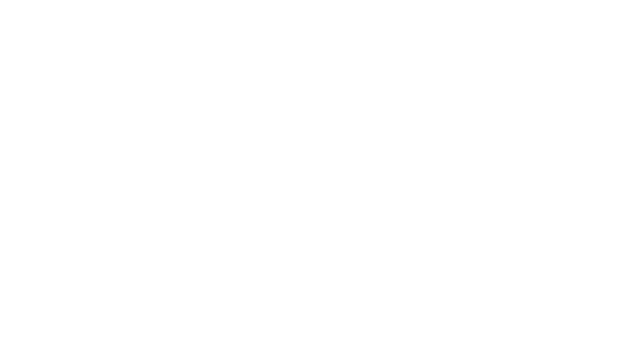
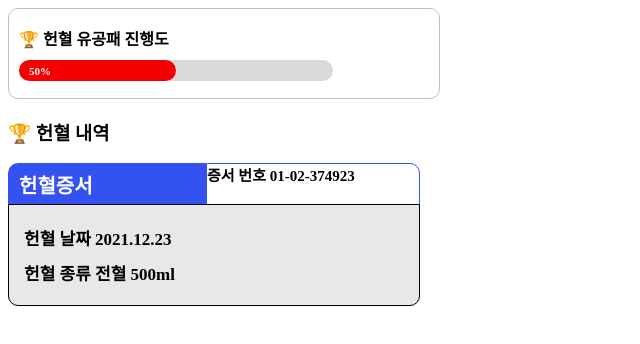
Before and after one commit to UMC-5th-Hackathon-N-Team/FE-web, a React (Create React App) app: page /progression in a window 1280 px wide. Before the commit this address had no page. Shown: the top 344 px of the page, without its empty margins (0-640 px from the left). Built offline with nearby package versions, Linux system fonts and the light colour scheme.

Commit message:
progress page

```diff
--- a/package.json
+++ b/package.json
@@ -10,6 +10,7 @@
     "react-dom": "^18.2.0",
     "react-router-dom": "^6.21.1",
     "react-scripts": "5.0.1",
+    "styled-components": "^6.1.6",
     "web-vitals": "^2.1.4"
   },
   "scripts": {
--- a/src/App.js
+++ b/src/App.js
@@ -1,6 +1,7 @@
 import { BrowserRouter, Route, Routes } from "react-router-dom";
 import Sticker from './page/my_page';
 import MyPage from './page/sticker';
+import Progression from "./page/progression";
 
 function App() {
   return (
@@ -9,6 +10,7 @@
       <Routes>
       <Route path="/sticker" element={<Sticker />} />
       <Route path="/mypage" element={<MyPage />} />
+      <Route path="/progression" element={<Progression />} />
       </Routes>
     </BrowserRouter>
   </div>
--- /dev/null
+++ b/src/components/history.jsx
@@ -0,0 +1,24 @@
+import React from 'react';
+import * as S from './history.style';
+
+function History({ date, donation_id, donation_type }) {
+  date = "2021.12.23";
+  donation_id = "01-02-374923 ";
+  donation_type = "전혈 500ml ";
+
+  return (
+      <S.CertificateContainer>
+        <S.TitleBar />
+        <S.CertificateTitle>헌혈증서</S.CertificateTitle>
+        <S.NumberBar>
+        <S.CertificateNumber>{`증서 번호 ${donation_id}`}</S.CertificateNumber>
+        </S.NumberBar>
+        <S.CardContainer>
+          <S.CardText>{`헌혈 날짜 ${date}`}</S.CardText>
+          <S.CardText>{`헌혈 종류 ${donation_type}`}</S.CardText>
+        </S.CardContainer>
+      </S.CertificateContainer>
+  );
+}
+
+export default History;
--- /dev/null
+++ b/src/components/history.style.jsx
@@ -0,0 +1,61 @@
+import styled from 'styled-components';
+
+export const CertificateContainer = styled.div`
+  width: 100%;
+  height: 100%;
+  position: relative;
+`;
+
+export const CardContainer = styled.div`
+  top: 41px;
+  position: absolute;
+  width: 410px;
+  height: 100px;
+  background: #E8E8E8;
+  border-radius:0 0 10px 10px;
+  border: 1px black solid;
+  display: flex;
+  flex-direction: column;
+  justify-content: center;
+`;
+
+export const TitleBar = styled.div`
+  width: 198px;
+  height: 41px;
+  position: absolute;
+  background: #3452F2;
+  border-top-left-radius: 10px;
+`;
+
+export const CertificateTitle = styled.div`
+  left: 11px;
+  top: 7px;
+  position: absolute;
+  color: white;
+  font-size: 20px;
+  font-weight: 600;
+`;
+
+export const NumberBar = styled.div`
+  width: 212px;
+  height: 41px;
+  left: 198px;
+  position: absolute;
+  display: flex;
+  border-top-right-radius: 10px;
+  border: 1px #3452F2 solid;
+`;
+
+
+export const CertificateNumber = styled.text`
+  color: black;
+  font-size: 15px;
+  font-weight: 600;
+`;
+
+export const CardText = styled.text`
+  padding : 5px 15px;
+  color: black;
+  font-size: 17px;
+  font-weight: bold;
+`;
--- /dev/null
+++ b/src/components/progressbar.jsx
@@ -0,0 +1,70 @@
+import React from 'react';
+import styled from 'styled-components';
+
+const ProgressBarContainer = styled.div`
+  width: 410px;
+  height: 100%;
+  padding: 17px 10px;
+  border-radius: 10px;
+  border: 1px #BFBFBF solid;
+  display: flex;
+  flex-direction: column;
+  justify-content: center;
+  align-items: flex-start;
+  gap: 10px;
+`;
+
+const Title = styled.div`
+  color: black;
+  font-size: 16px;
+  font-weight: 800;
+  word-wrap: break-word;
+`;
+
+const ProgressContainer = styled.div`
+  width: 314px;
+  height: 21px;
+  position: relative;
+`;
+
+const ProgressBarBackground = styled.div`
+  width: 100%;
+  height: 100%;
+  position: absolute;
+  background: #D9D9D9;
+  border-radius: 30px;
+`;
+
+const ProgressBarFill = styled.div`
+  width: ${({ progress }) => progress}%;
+  height: 100%;
+  position: absolute;
+  background: #F50000;
+  border-radius: 30px;
+`;
+
+const ProgressText = styled.div`
+  height: 100%;
+  padding-left : 10px;
+  position: absolute;
+  color: white;
+  font-size: 11px;
+  font-weight: 600;
+  display: flex;
+  align-items: center;
+`;
+
+const ProgressBar = ({ title, progress }) => {
+  return (
+    <ProgressBarContainer>
+      <Title>{title}</Title>
+      <ProgressContainer>
+        <ProgressBarBackground />
+        <ProgressBarFill progress={progress} />
+        <ProgressText>{`${progress}%`}</ProgressText>
+      </ProgressContainer>
+    </ProgressBarContainer>
+  );
+};
+
+export default ProgressBar;
--- /dev/null
+++ b/src/page/progression.jsx
@@ -0,0 +1,12 @@
+import React from 'react'
+import History from '../components/history'
+import ProgressBar from '../components/progressbar'
+export default function Progression() {
+  return (
+    <div>
+      <ProgressBar title="🏆 헌혈 유공패 진행도" progress={50} />
+      <h3>🏆 헌혈 내역</h3>
+      <History/>
+    </div>
+  )
+}
```
Also changed, not shown: 1 other file (tests, documents, lock files or other folders).
